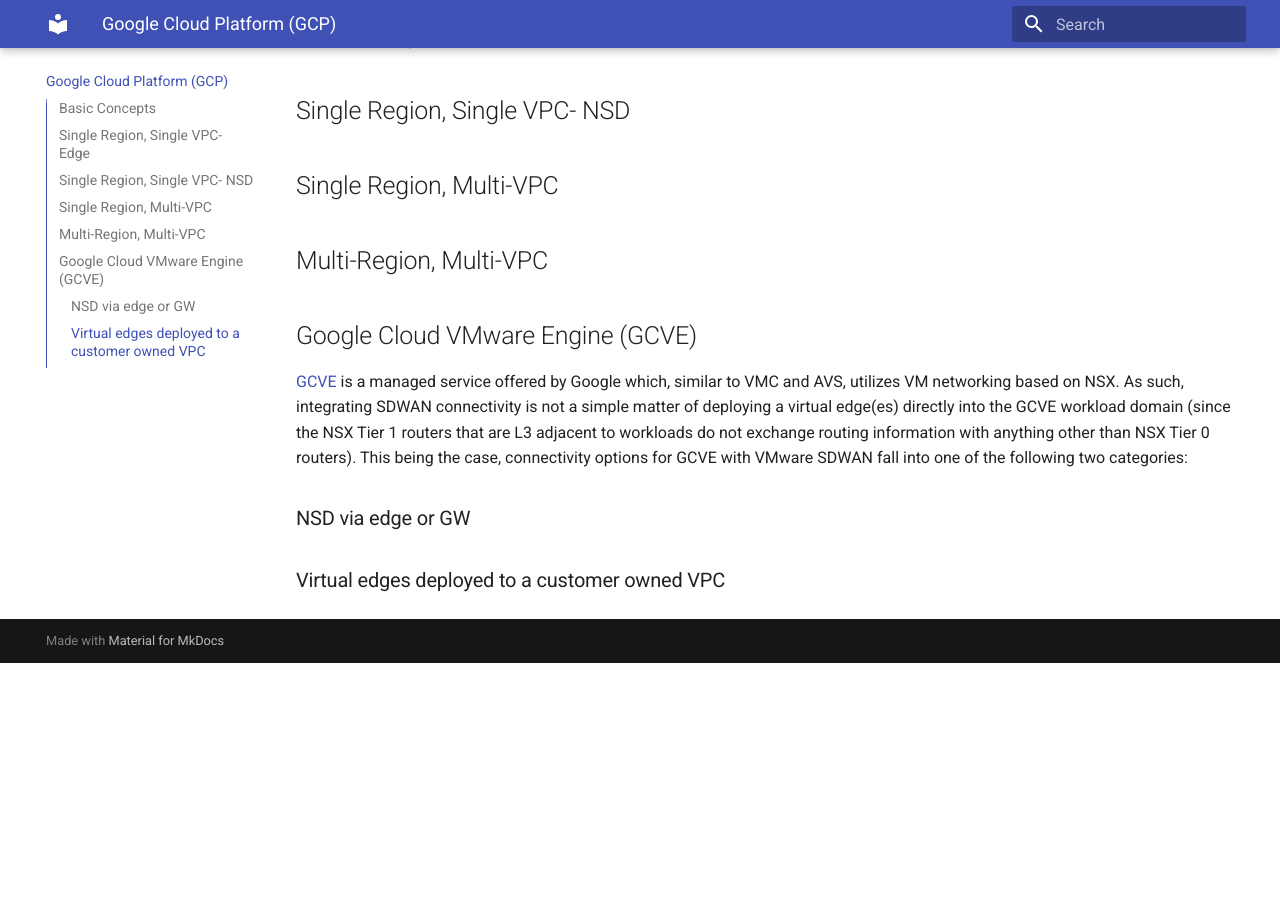
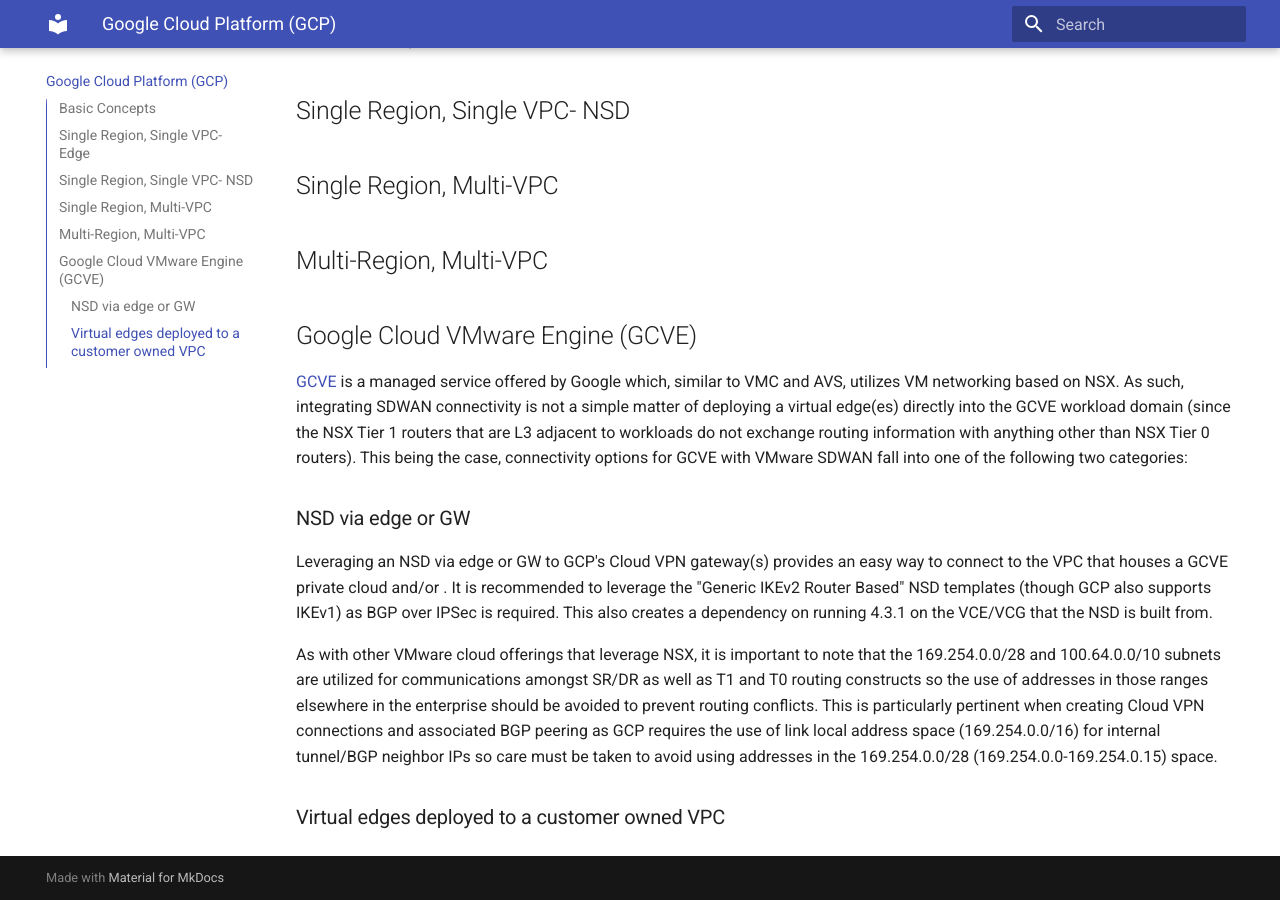
Before and after one commit to el-hoffer/velo-mc-refarch, an MkDocs documentation site: the page built from docs/4-gcp.md, in a window 1280 px wide and 900 px high, scrolled down 3382 px. Built offline with MkDocs 1.6.1 and Material for MkDocs 9.7.7, drawn with Linux system fonts in a browser that asks for light colours; before the commit the page ends 4045 px from its top, so only the background shows below that.

Commit message:
GCVE NSD option begining

```diff
--- a/docs/4-gcp.md
+++ b/docs/4-gcp.md
@@ -49,5 +49,8 @@ In this model workloads across all regions/subnets that are part of the workload
 [GCVE](https://cloud.google.com/vmware-engine/docs) is a managed service offered by Google which, similar to VMC and AVS, utilizes VM networking based on NSX.  As such, integrating SDWAN connectivity is not a simple matter of deploying a virtual edge(es) directly into the GCVE workload domain (since the NSX Tier 1 routers that are L3 adjacent to workloads do not exchange routing information with anything other than NSX Tier 0 routers).  This being the case, connectivity options for GCVE with VMware SDWAN fall into one of the following two categories:
 
 ### NSD via edge or GW
+Leveraging an NSD via edge or GW to GCP's Cloud VPN gateway(s) provides an easy way to connect to the VPC that houses a GCVE private cloud and/or .  It is recommended to leverage the "Generic IKEv2 Router Based" NSD templates (though GCP also supports IKEv1) as BGP over IPSec is required.  This also creates a dependency on running 4.3.1 on the VCE/VCG that the NSD is built from.
+
+As with other VMware cloud offerings that leverage NSX, it is important to note that the 169.254.0.0/28 and 100.64.0.0/10 subnets are utilized for communications amongst SR/DR as well as T1 and T0 routing constructs so the use of addresses in those ranges elsewhere in the enterprise should be avoided to prevent routing conflicts.  This is particularly pertinent when creating Cloud VPN connections and associated BGP peering as GCP requires the use of link local address space (169.254.0.0/16) for internal tunnel/BGP neighbor IPs so care must be taken to avoid using addresses in the 169.254.0.0/28 (169.254.0.0-169.254.0.15) space.
 
 ### Virtual edges deployed to a customer owned VPC
```
